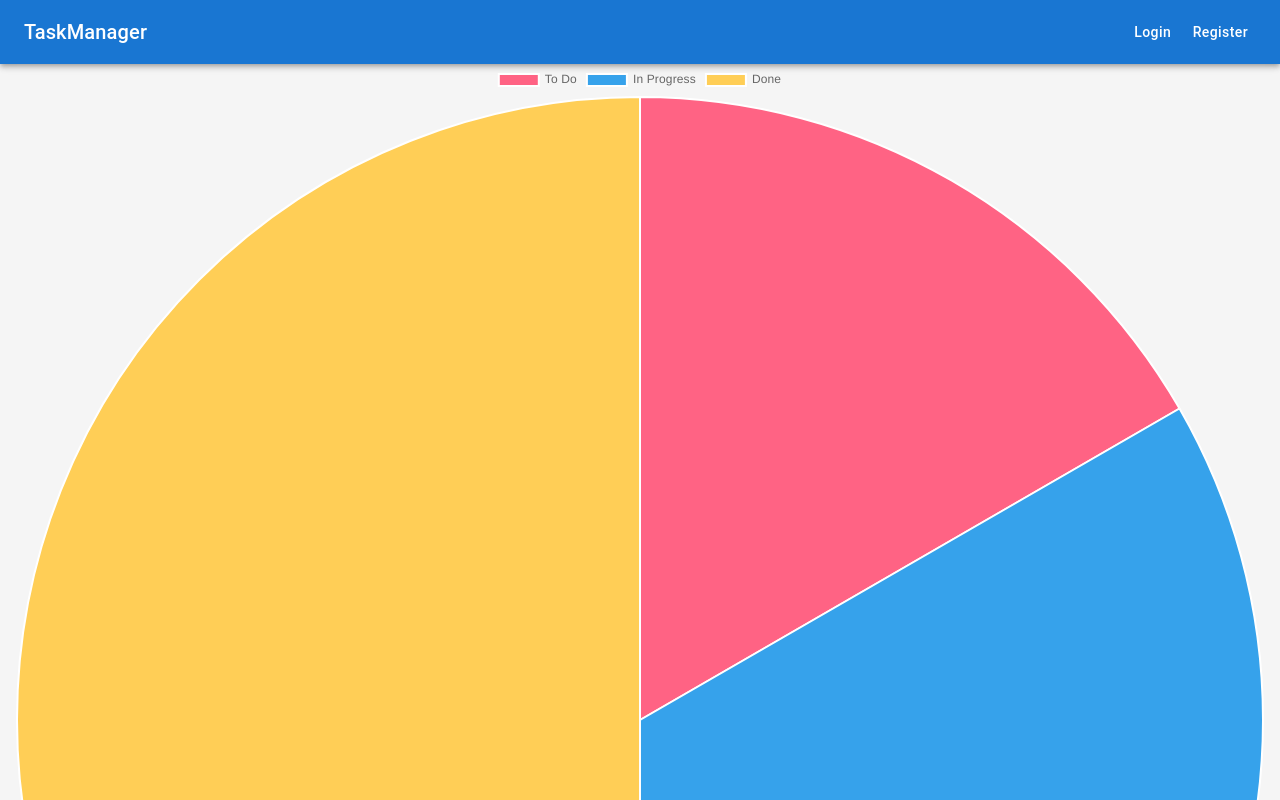
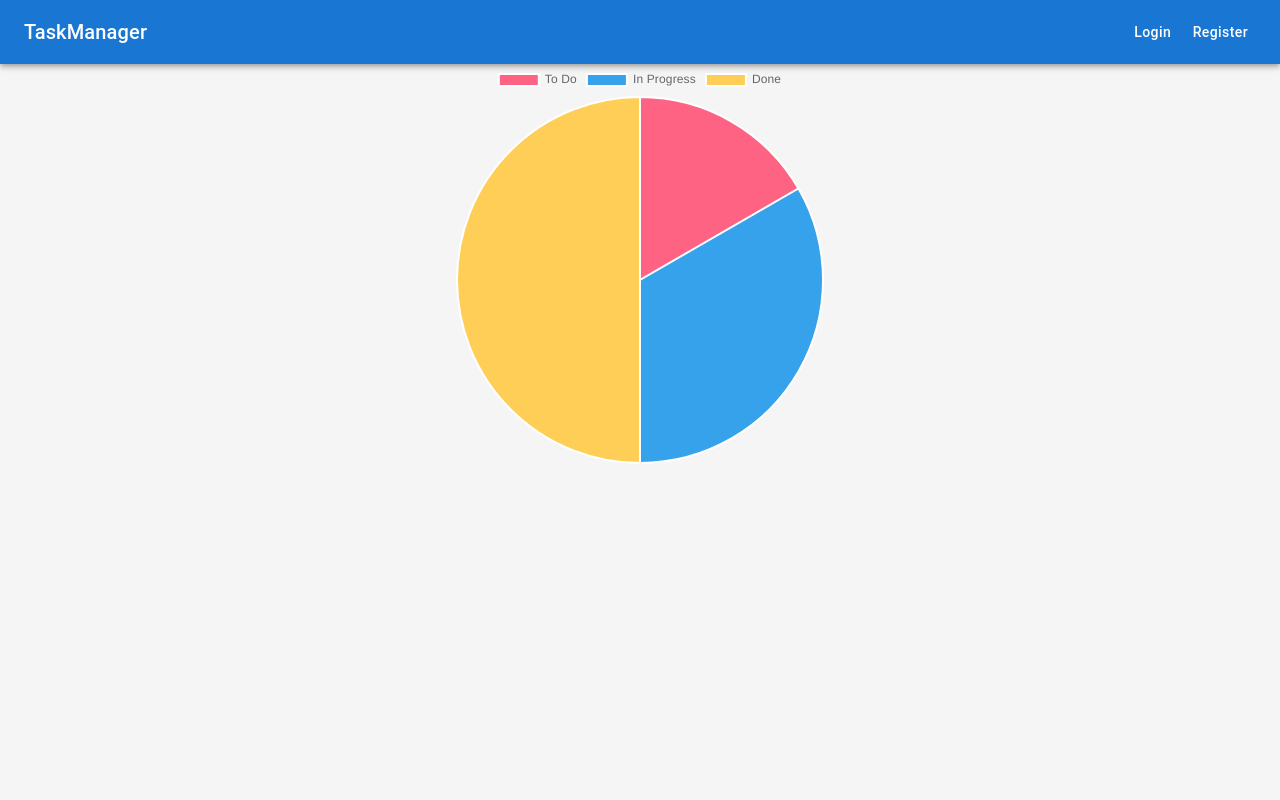
Before and after one commit to Manishka1/task-manager, a React (Vite) app in the folder frontend/: page /pie-chart in a window 1280 px wide. Shown: the top 800 px of the page. Built offline with nearby package versions, Linux system fonts and the light colour scheme.

Commit message:
fixed pie chart

```diff
--- a/frontend/src/components/TaskPieChart.jsx
+++ b/frontend/src/components/TaskPieChart.jsx
@@ -16,7 +16,15 @@ const TaskPieChart = ({ data }) => {
 
   return (
     <div>
-      <Pie data={chartData} />
+      <div style={{ width: '400px', height: '400px', margin: '0 auto' }}>
+  <Pie
+    data={chartData}
+    options={{
+      responsive: true,
+      maintainAspectRatio: false
+    }}
+  />
+</div>
     </div>
   );
 };
```
